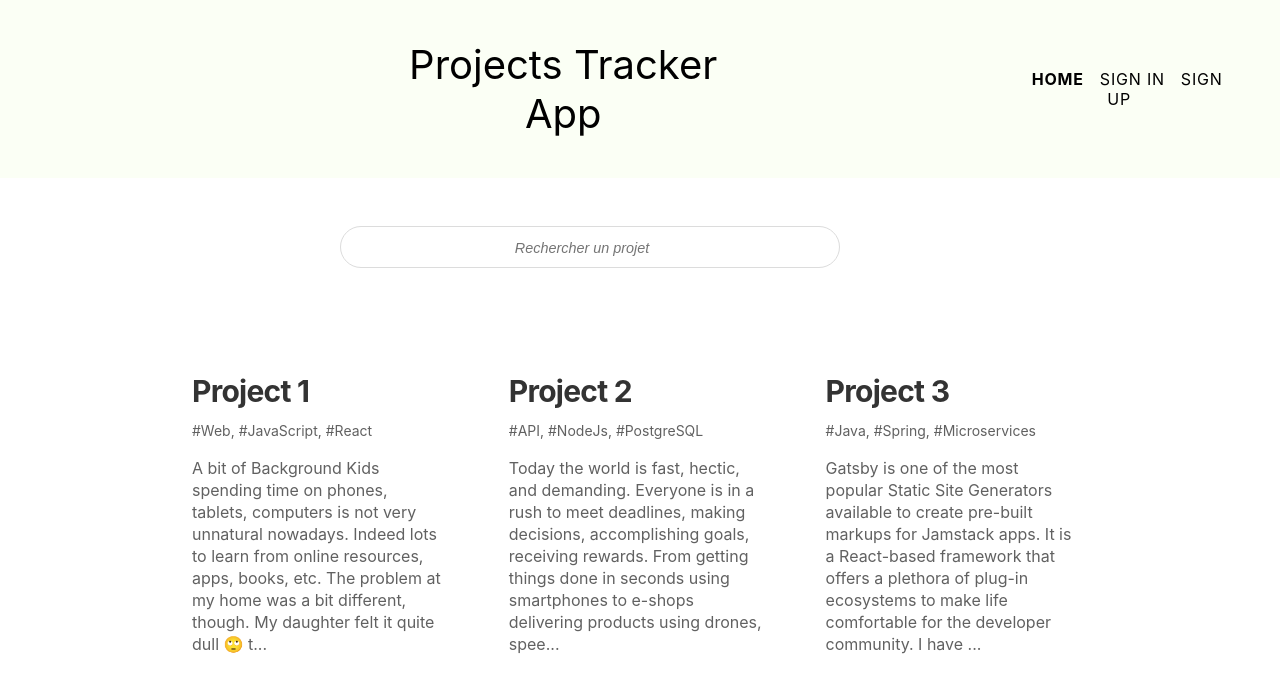
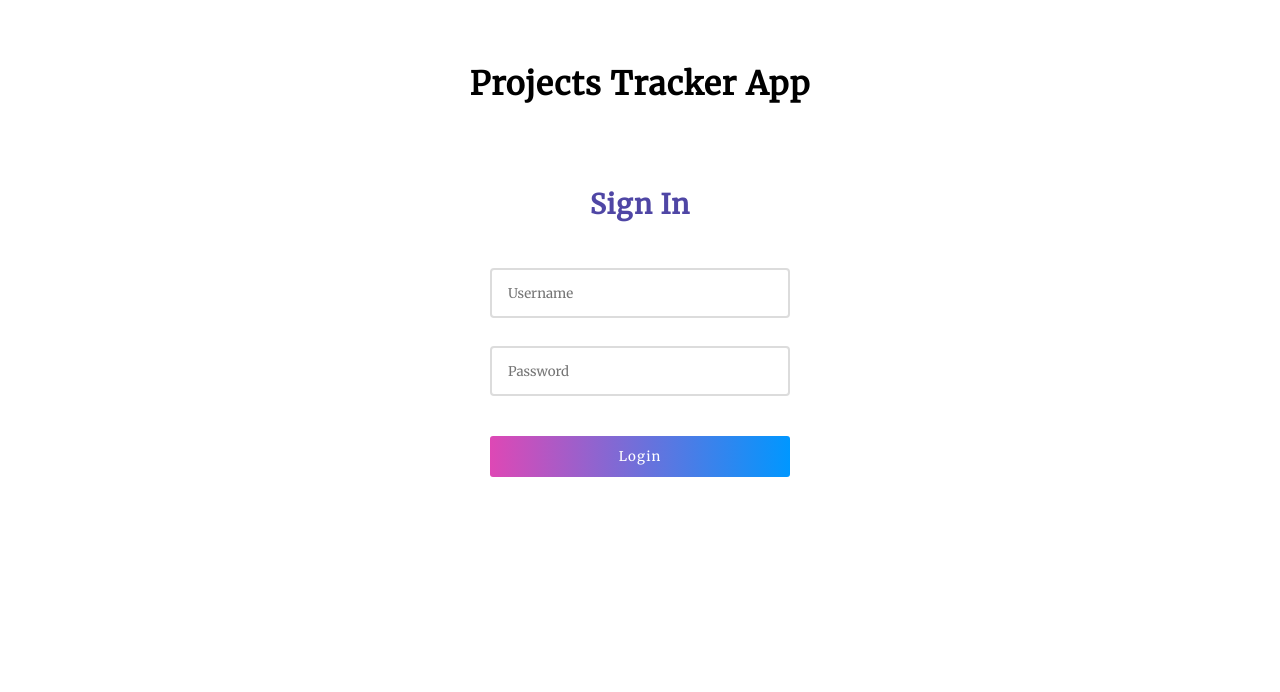
Before and after one commit to touredev/projects-tracker-app, a React (Create React App) app: page /login in a window 1280 px wide. Shown: the top 692 px of the page. Built offline with nearby package versions, Linux system fonts and the light colour scheme.

Commit message:
Login Component & Routing With React Router

```diff
--- a/package.json
+++ b/package.json
@@ -9,6 +9,7 @@
     "json-server": "^0.16.3",
     "react": "^17.0.1",
     "react-dom": "^17.0.1",
+    "react-hook-form": "^6.15.4",
     "react-icons": "^4.2.0",
     "react-router-dom": "^5.2.0",
     "react-scripts": "4.0.3",
@@ -20,6 +21,7 @@
     "build": "react-scripts build",
     "test": "react-scripts test",
     "eject": "react-scripts eject",
+    "server": "json-server --watch db.json --port 5000",
     "lint": "eslint ./",
     "lint-fix": "eslint ./ --fix",
     "format": "prettier --write \"**/*.{js,jsx,json,md}\""
--- a/public/index.html
+++ b/public/index.html
@@ -12,6 +12,8 @@
       manifest.json provides metadata used when your web app is installed on a
       user's mobile device or desktop. See https://developers.google.com/web/fundamentals/web-app-manifest/
     -->
+  <link rel="preconnect" href="https://fonts.gstatic.com">
+  <link href="https://fonts.googleapis.com/css2?family=Merriweather&family=Open+Sans&display=swap" rel="stylesheet">
   <link rel="manifest" href="%PUBLIC_URL%/manifest.json" />
   <!--
       Notice the use of %PUBLIC_URL% in the tags above.
--- a/src/App.js
+++ b/src/App.js
@@ -1,52 +1,67 @@
 import { useState, useEffect } from "react";
+import { BrowserRouter as Router, Switch, Route } from "react-router-dom";
 import Header from "./components/Header";
-import Search from "./components/Search";
-import ProjectsList from "./components/ProjectsList";
+import Home from "./pages/Home";
+import Login from "./pages/Login";
+
 import styled from "styled-components";
 
-const Container = styled.div`
+const Main = styled.div`
   margin: 0;
 `;
 
 function App() {
-  const [projects, setProjects] = useState([]);
-  const [searchText, setSearchText] = useState("");
+  const [user, setUser] = useState({});
+  const [authToken, setToken] = useState(null);
 
   useEffect(() => {
-    setProjects([
-      {
-        title: "Project 1",
-        tags: "#Web, #JavaScript, #React",
-        description: `A bit of Background Kids spending time on phones, tablets, computers is not very unnatural nowadays. Indeed lots to learn from online resources, apps, books, etc. The problem at my home was a bit different, though. My daughter felt it quite dull 🙄 t...
-  `,
-      },
-      {
-        title: "Project 2",
-        tags: "#API, #NodeJs, #PostgreSQL",
-        description: `Today the world is fast, hectic, and demanding. Everyone is in a rush to meet deadlines, making decisions, accomplishing goals, receiving rewards. From getting things done in seconds using smartphones to e-shops delivering products using drones, spee...
-  `,
-      },
-      {
-        title: "Project 3",
-        tags: "#Java, #Spring, #Microservices",
-        description: `Gatsby is one of the most popular Static Site Generators available to create pre-built markups for Jamstack apps. It is a React-based framework that offers a plethora of plug-in ecosystems to make life comfortable for the developer community. I have ...
-  `,
-      },
-    ]);
+    const token = localStorage.getItem("react_auth_token");
+    if (token) {
+      const username = localStorage.getItem("react_auth_user");
+      setToken(token);
+      setUser({ username });
+    }
   }, []);
 
-  function changeSearchText(textString) {
-    setSearchText(textString);
-  }
+  // Login
+  const authenticateUser = ({ username, password }) => {
+    const token =
+      Math.random().toString(36).substring(2, 15) +
+      Math.random().toString(36).substring(2, 15);
+    localStorage.setItem("react_auth_token", token);
+    localStorage.setItem("react_auth_user", username);
+  };
+
+  // Logout
+  const logout = () => {
+    localStorage.removeItem("react_auth_token");
+    localStorage.removeItem("react_auth_user");
+    setToken(null);
+    setUser(null);
+  };
 
   return (
-    <Container>
-      <Header title="Projects Tracker App" />
+    <Router>
       <>
-        <Search searchText={searchText} onSearchTextChange={changeSearchText} />
-        <ProjectsList projects={projects} filterText={searchText} />
+        <Switch>
+          <Route path="/login">
+            <Login authenticate={authenticateUser} authToken={authToken} />
+          </Route>
+          <Route path="/home">
+            <Header title="Projects Tracker App" user={user} logout={logout} />
+            <Main>
+              <Home authToken={authToken} />
+            </Main>
+          </Route>
+          <Route path="/" exact>
+            <Header title="Projects Tracker App" user={user} logout={logout} />
+            <Main>
+              <Home authToken={authToken} />
+            </Main>
+          </Route>
+        </Switch>
       </>
-    </Container>
+    </Router>
   );
 }
 
--- a/src/components/Header.js
+++ b/src/components/Header.js
@@ -1,3 +1,4 @@
+import { Link } from "react-router-dom";
 import PropTypes from "prop-types";
 import styled from "styled-components";
 
@@ -45,26 +46,25 @@ const NavItem = styled.li`
   }
 `;
 
-const Header = ({ title }) => {
+const Header = ({ title, user, logout }) => {
   return (
     <Container>
       <Title>{title}</Title>
       <Nav>
         <ul className="">
           <NavItem>
-            <a className="active-link" aria-current="page" href="#">
+            <Link className="active-link" to="/">
               Home
-            </a>
+            </Link>
           </NavItem>
           <NavItem>
-            <a className="" href="#">
-              Sign in
-            </a>
-          </NavItem>
-          <NavItem>
-            <a className="" href="#">
-              Sign up
-            </a>
+            {user ? (
+              <Link to="" onClick={logout}>
+                Logout
+              </Link>
+            ) : (
+              <Link to="/login">Sign in</Link>
+            )}
           </NavItem>
         </ul>
       </Nav>
@@ -74,10 +74,13 @@ const Header = ({ title }) => {
 
 Header.defaultProps = {
   title: "Projects Tracker App",
+  user: null,
 };
 
 Header.propTypes = {
   title: PropTypes.string.isRequired,
+  user: PropTypes.object,
+  logout: PropTypes.func,
 };
 
 export default Header;
--- a/src/components/Project.js
+++ b/src/components/Project.js
@@ -5,7 +5,7 @@ const Container = styled.div`
   width: 33%;
   padding-left: 2rem;
   padding-right: 2rem;
-  margin-bottom: 4rem;
+  margin-bottom: 1rem;
   box-sizing: border-box;
   border-width: 0;
   border-style: solid;
@@ -31,7 +31,7 @@ const Title = styled.h1`
 `;
 
 const Tags = styled.div`
-  color: rgba(97, 97, 97, 1);
+  color: rgba(0, 0, 238, 1);
   margin-bottom: 0.75rem;
   font-size: 0.875rem;
   line-height: 1.25rem;
--- a/src/components/ProjectsList.js
+++ b/src/components/ProjectsList.js
@@ -21,7 +21,7 @@ const ProjectsList = ({ projects, filterText }) => {
   const itemsList = [];
 
   projects.forEach((item, index) => {
-    if (item.title.indexOf(filterText) === -1) {
+    if (item.title.toLowerCase().indexOf(filterText) === -1) {
       return;
     }
 
@@ -33,7 +33,7 @@ const ProjectsList = ({ projects, filterText }) => {
       {itemsList.length !== 0 ? (
         itemsList
       ) : (
-        <p className="no__result">No project matches!</p>
+        <p className="no__result">No match!</p>
       )}
     </Container>
   );
--- a/src/components/Search.js
+++ b/src/components/Search.js
@@ -37,7 +37,7 @@ const Search = ({ searchText, onSearchTextChange }) => {
         type="search"
         title="Search"
         value={searchText}
-        placeholder="Rechercher un projet"
+        placeholder="Search project..."
         onChange={changeText}
       />
     </Container>
--- a/src/index.css
+++ b/src/index.css
@@ -1,8 +1,6 @@
 body {
   margin: 0;
-  font-family: -apple-system, BlinkMacSystemFont, 'Segoe UI', 'Roboto', 'Oxygen',
-    'Ubuntu', 'Cantarell', 'Fira Sans', 'Droid Sans', 'Helvetica Neue',
-    sans-serif;
+  font-family: 'Merriweather', 'Open Sans', serif;
   -webkit-font-smoothing: antialiased;
   -moz-osx-font-smoothing: grayscale;
 }
--- /dev/null
+++ b/src/pages/Home.js
@@ -0,0 +1,37 @@
+import { useState, useEffect } from "react";
+import Search from "../components/Search";
+import ProjectsList from "../components/ProjectsList";
+
+const Home = () => {
+  const [projects, setProjects] = useState([]);
+  const [searchText, setSearchText] = useState("");
+
+  useEffect(() => {
+    const getProjects = async () => {
+      const projectsFromServer = await fetchProjects();
+      setProjects(projectsFromServer);
+    };
+
+    getProjects();
+  }, []);
+
+  // Fetch Projects
+  const fetchProjects = async () => {
+    const res = await fetch("http://localhost:5000/projects");
+    const data = await res.json();
+    return data;
+  };
+
+  const changeSearchText = (textString) => {
+    setSearchText(textString);
+  };
+
+  return (
+    <>
+      <Search searchText={searchText} onSearchTextChange={changeSearchText} />
+      <ProjectsList projects={projects} filterText={searchText} />
+    </>
+  );
+};
+
+export default Home;
--- /dev/null
+++ b/src/pages/Login.js
@@ -0,0 +1,117 @@
+import { useForm } from "react-hook-form";
+import { Redirect, useHistory } from "react-router-dom";
+import styled from "styled-components";
+import PropTypes from "prop-types";
+
+const Wrapper = styled.div`
+  display: flex;
+  flex-direction: column;
+  align-items: center;
+  align-content: center;
+  h3 {
+    margin-top: 1.2rem;
+    font-size: 1.7rem;
+    letter-spacing: 1px;
+    color: #4f46a5;
+  }
+
+  h1 {
+    margin: 4rem 0;
+    letter-spacing: 1px;
+  }
+`;
+
+const FormContainer = styled.div`
+  display: flex;
+  flex-direction: column;
+  font-size: 2rem;
+  width: 300px;
+  span {
+    color: red;
+    font-size: 0.7rem;
+    padding: 0.7rem;
+  }
+`;
+
+const InputField = styled.input`
+  height: 46px;
+  padding: 0 1rem;
+  margin: 0.5rem 0;
+  border: 2px solid #dcdcdc;
+  border-radius: 4px;
+  outline: 0;
+  transition: 0.2s;
+  margin-top: 20px;
+  font-family: "Merriweather", serif;
+  font-weight: 500;
+  &:focus {
+    border-color: #000;
+  }
+`;
+
+const SubmitButton = styled.input`
+  padding: 12px 10px;
+  border: 0;
+  background: linear-gradient(to right, #de48b5 0%, #0097ff 100%);
+  border-radius: 3px;
+  margin-top: 2rem;
+  font-weight: 500;
+  color: #fff;
+  letter-spacing: 1px;
+  font-family: "Merriweather", serif;
+  cursor: pointer;
+`;
+
+const Login = ({ authenticate, authToken }) => {
+  const { register, handleSubmit, errors } = useForm();
+  const history = useHistory();
+
+  const onSubmit = (data) => {
+    console.log(data);
+    authenticate(data);
+    history.push("/");
+  };
+
+  console.log(authToken);
+
+  if (authToken !== null && authToken !== "") {
+    return <Redirect to={"/"} />;
+  }
+
+  return (
+    <Wrapper>
+      <h1>Projects Tracker App</h1>
+      <h3>Sign In</h3>
+      <form onSubmit={handleSubmit(onSubmit)}>
+        <FormContainer>
+          <InputField
+            type="text"
+            placeholder="Username"
+            name="username"
+            ref={register({ required: true })}
+          />
+          {errors.username && <span>This field is required</span>}
+          <InputField
+            type="password"
+            placeholder="Password"
+            name="password"
+            ref={register({ required: true })}
+          />
+          {errors.password && <span>This field is required</span>}
+          <SubmitButton type="submit" value="Login" />
+        </FormContainer>
+      </form>
+    </Wrapper>
+  );
+};
+
+Login.defaultProps = {
+  authToken: "",
+};
+
+Login.propTypes = {
+  authenticate: PropTypes.func,
+  authToken: PropTypes.string,
+};
+
+export default Login;
```
Also changed, not shown: db.json (added, +24 -0 lines), 1 other file (tests, documents, lock files or other folders).
